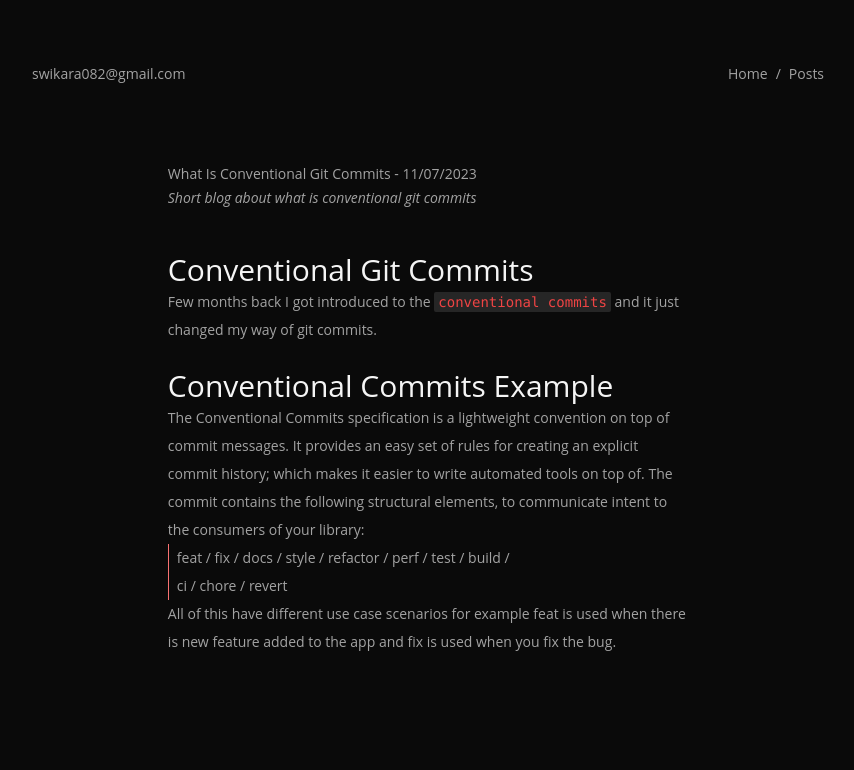
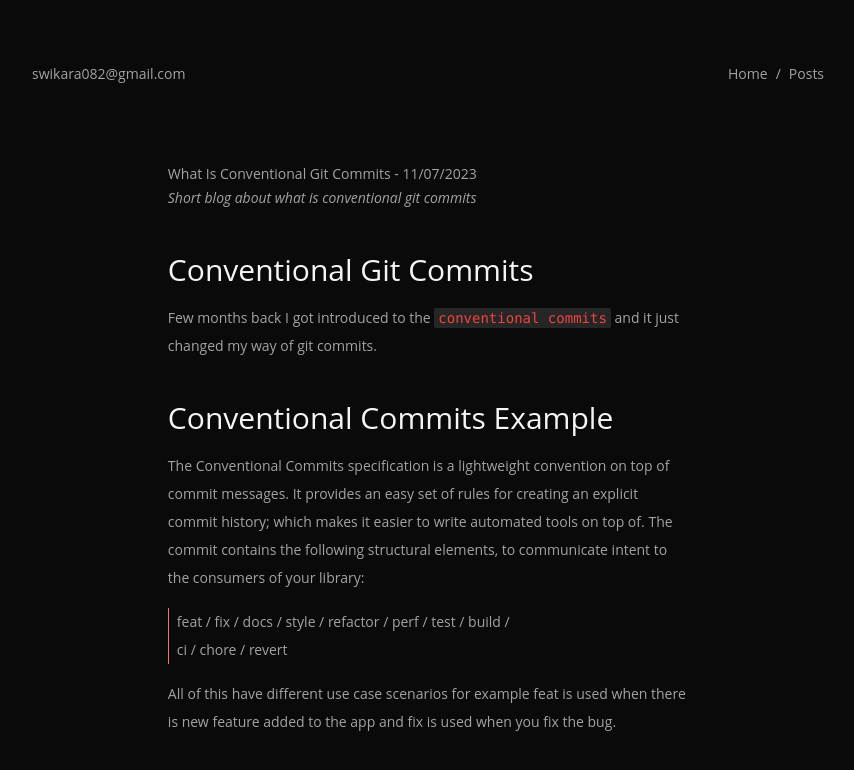
Before and after one commit to realswikarrr/Portfolio_V2, a Next.js app: page /posts/what-is-conventional-git-commits in a window 1280 px wide. Shown: the top 770 px of the page, without its empty margins (212-1066 px from the left). Built offline with nearby package versions, Linux system fonts and the light colour scheme.

Commit message:
feat: 💭 changed markdown renderer

```diff
--- a/package.json
+++ b/package.json
@@ -24,6 +24,7 @@
     "postcss": "8.4.25",
     "react": "18.2.0",
     "react-dom": "18.2.0",
+    "react-markdown": "^8.0.7",
     "tailwind-merge": "^1.13.2",
     "tailwindcss": "3.3.2",
     "typescript": "5.1.6"
--- a/src/app/posts/[slug]/page.tsx
+++ b/src/app/posts/[slug]/page.tsx
@@ -1,10 +1,11 @@
+/* eslint-disable react/no-children-prop */
 import formatDate from "@/utils/formatDate";
 import { FC } from "react";
 import matter from "gray-matter";
 import fs from "fs";
 import * as path from "path";
 
-import Markdown from "markdown-to-jsx";
+import { ReactMarkdown } from "react-markdown/lib/react-markdown";
 
 interface pageProps {
   params: any;
@@ -35,8 +36,7 @@ const page: FC<pageProps> = ({ params }) => {
         </h1>
         <p className="italic">{post.data.description}</p>
       </header>
-
-      <Markdown>{post.content}</Markdown>
+      <ReactMarkdown children={post.content} />
     </main>
   );
 };
```
Also changed, not shown: 1 other file (tests, documents, lock files or other folders).
